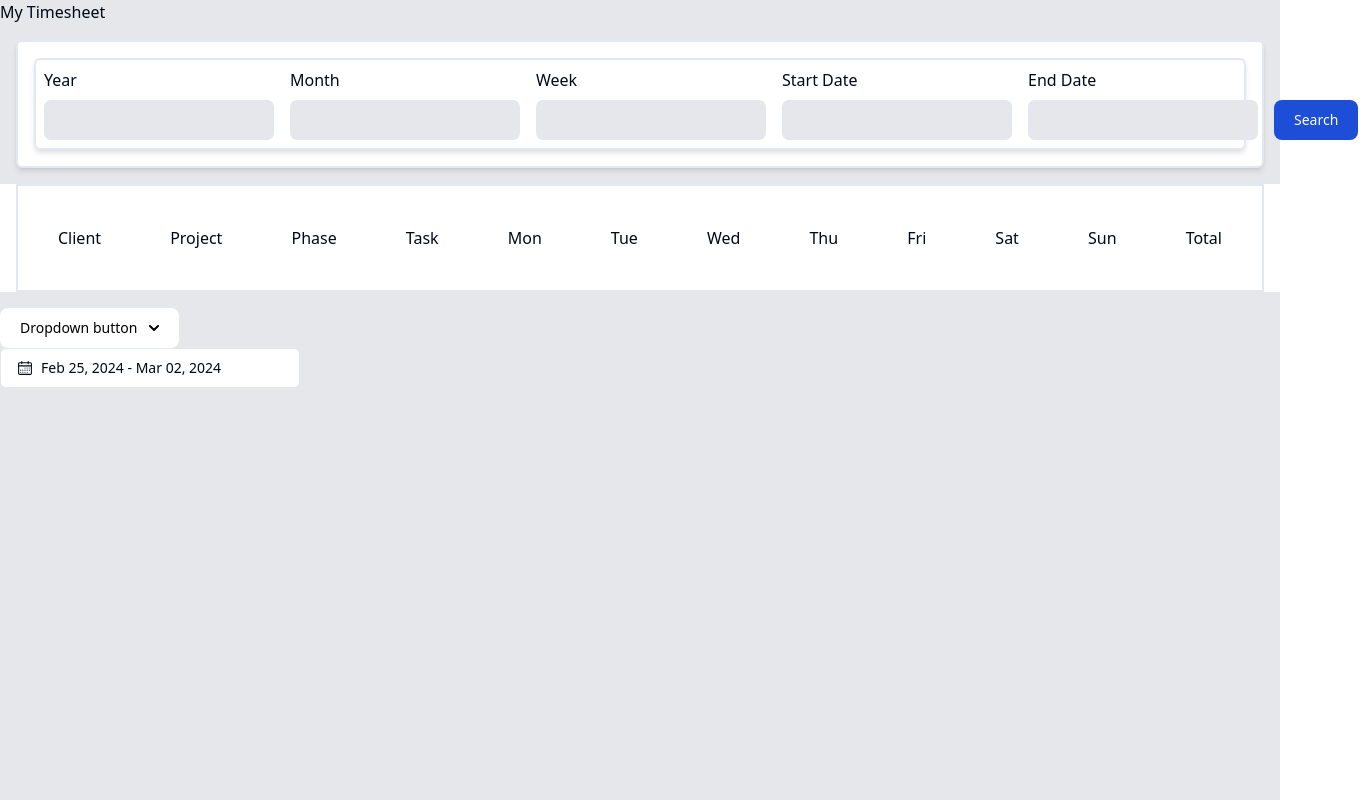
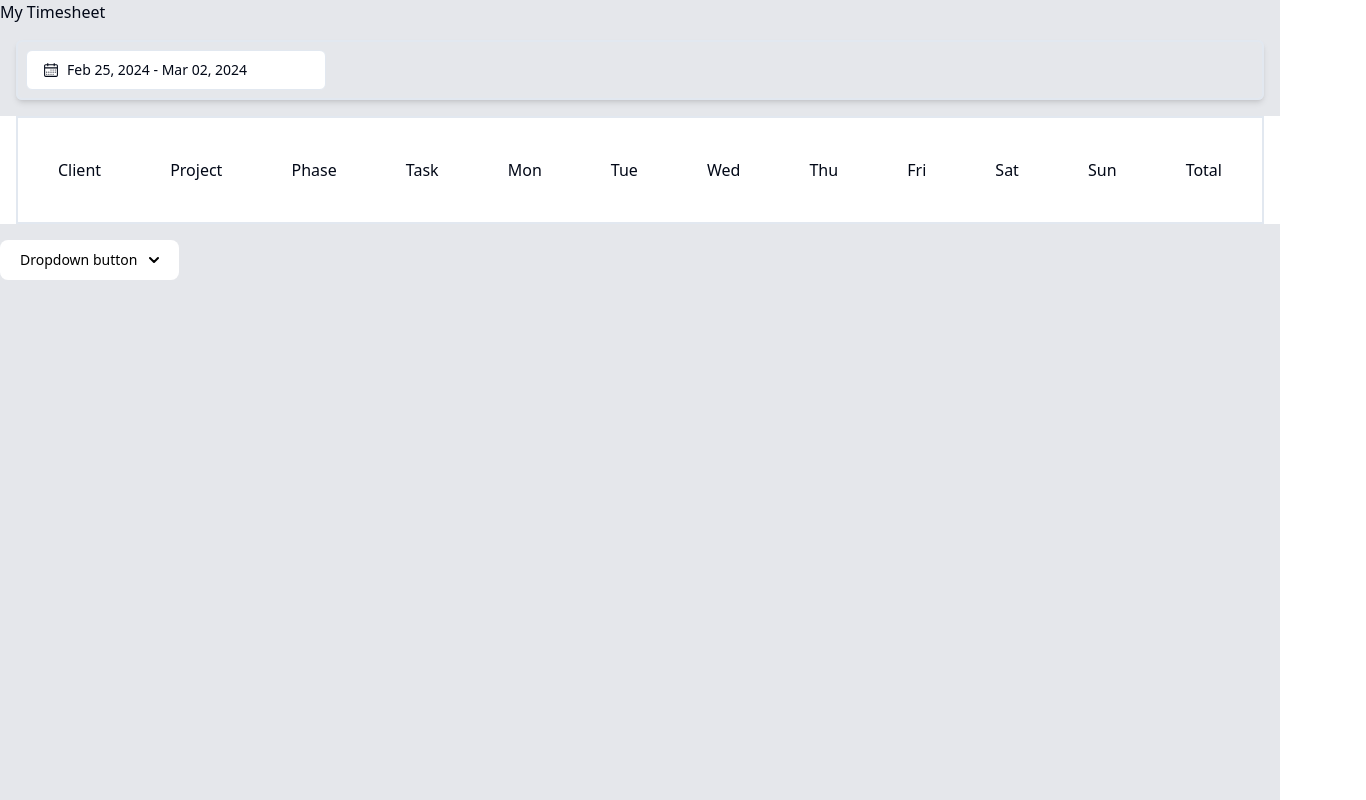
Before and after one commit to Prasanth1711/Timesheet, a Next.js app: page / in a window 1280 px wide. Shown: the whole page, 1366 px wide, since content can reach past the window. Built offline with nearby package versions, Linux system fonts and the light colour scheme.

Commit message:
Hydration Error removedc

```diff
--- a/app/components/TimeSheetHome.tsx
+++ b/app/components/TimeSheetHome.tsx
@@ -1,84 +1,35 @@
+import { Inputs } from "./Inputs"
+import { DatePickerWithRange } from "./Temp"
+
 export const TimeSheetHome = () => {
     return <div>
         <h1>My Timesheet</h1>
-        <div className='bg-white shadow-md rounded-md m-4 border-2'>
+        {/* <Inputs/> */}
         <div className='flex  justify-between shadow-md m-4 rounded-md border-2 '>
             <div className='p-2'>
-                    <p className='font-medium'>Year</p>
-                    <div className="w-30 pt-2">
-                        <div className="relative  min-w-[200px] h-10">
-                            <input
-                                className="peer  h-full bg-gray-200 font-sans font-normal outline outline-0 focus:outline-0 disabled:bg-blue-gray-50 disabled:border-0 transition-all placeholder-shown:border-2 placeholder-shown:border-blue-gray-400 placeholder-shown:border-t-blue-gray-400 border focus:border-2  text-sm px-3 py-2.5 rounded-[7px] border-blue-gray-400 focus:border-gray-900"
-                                placeholder=" " />
+                <DatePickerWithRange />
             </div>
-                    </div>
-                </div>
-                <div className='p-2'>
-                    <p className='font-medium'>Month</p>
-                    <div className="w-30 pt-2">
-                        <div className="relative  min-w-[200px] h-10">
-                            <input
-                                className="peer  h-full bg-gray-200 font-sans font-normal outline outline-0 focus:outline-0 disabled:bg-blue-gray-50 disabled:border-0 transition-all placeholder-shown:border-2 placeholder-shown:border-blue-gray-400 placeholder-shown:border-t-blue-gray-400 border focus:border-2  text-sm px-3 py-2.5 rounded-[7px] border-blue-gray-400 focus:border-gray-900"
-                                placeholder=" " />
-                        </div>
-                    </div>
-                </div>
-                <div className='p-2'>
-                    <p className='font-medium'>Week</p>
-                    <div className="w-30 pt-2">
-                        <div className="relative  min-w-[200px] h-10">
-                            <input
-                                className="peer  h-full bg-gray-200 font-sans font-normal outline outline-0 focus:outline-0 disabled:bg-blue-gray-50 disabled:border-0 transition-all placeholder-shown:border-2 placeholder-shown:border-blue-gray-400 placeholder-shown:border-t-blue-gray-400 border focus:border-2  text-sm px-3 py-2.5 rounded-[7px] border-blue-gray-400 focus:border-gray-900"
-                                placeholder=" " />
-                        </div>
-                    </div>
-                </div>
-                <div className='p-2'>
-                    <p className='font-medium'>Start Date</p>
-                    <div className="w-30 pt-2">
-                        <div className="relative  min-w-[200px] h-10">
-                            <input
-                                className="peer  h-full bg-gray-200 font-sans font-normal outline outline-0 focus:outline-0 disabled:bg-blue-gray-50 disabled:border-0 transition-all placeholder-shown:border-2 placeholder-shown:border-blue-gray-400 placeholder-shown:border-t-blue-gray-400 border focus:border-2  text-sm px-3 py-2.5 rounded-[7px] border-blue-gray-400 focus:border-gray-900"
-                                placeholder=" " />
-                        </div>
-                    </div>
-                </div>
-                <div className='p-2'>
-                    <p className='font-medium'>End Date</p>
-                    <div className="w-30 pt-2">
-                        <div className="relative   h-10">
-                            <input
-                                className="peer  h-full bg-gray-200 font-sans font-normal outline outline-0 focus:outline-0 disabled:bg-blue-gray-50 disabled:border-0 transition-all placeholder-shown:border-2 placeholder-shown:border-blue-gray-400 placeholder-shown:border-t-blue-gray-400 border focus:border-2  text-sm px-3 py-2.5 rounded-[7px] border-blue-gray-400 focus:border-gray-900"
-                                placeholder=" " />
-                        </div>
-                    </div>
-                </div>
-                <div className="flex align-middle justify-center items-end mx-2">
-                    <button type="button" className=" text-white h-10  bg-blue-700 hover:bg-green-400 focus:ring-4 focus:ring-blue-300 font-medium rounded-lg text-sm px-5 py-2 me-2 mb-2 dark:bg-blue-600 dark:hover:bg-blue-700 focus:outline-none dark:focus:ring-blue-800">Search</button>
-                </div>
-            </div>
-
         </div>
         <div className='bg-white'>
             <div className='flex justify-between  m-4 p-10 border-2 '>
                 <p className='font-medium'>Client</p>
-                <p className= 'font-medium'>Project</p>
-                <p className= 'font-medium'>Phase</p>
-                <p className= 'font-medium'>Task</p>
-                <p className= 'font-medium'>Mon</p>
-                <p className= 'font-medium'>Tue</p>
-                <p className= 'font-medium'>Wed</p>
-                <p className= 'font-medium'>Thu</p>
-                <p className= 'font-medium'>Fri</p>
-                <p className= 'font-medium'>Sat</p>
-                <p className= 'font-medium'>Sun</p>
-                <p className= 'font-medium'>Total</p>
+                <p className='font-medium'>Project</p>
+                <p className='font-medium'>Phase</p>
+                <p className='font-medium'>Task</p>
+                <p className='font-medium'>Mon</p>
+                <p className='font-medium'>Tue</p>
+                <p className='font-medium'>Wed</p>
+                <p className='font-medium'>Thu</p>
+                <p className='font-medium'>Fri</p>
+                <p className='font-medium'>Sat</p>
+                <p className='font-medium'>Sun</p>
+                <p className='font-medium'>Total</p>
             </div>
         </div>
         <div>
 
             <button id="dropdownDefaultButton" data-dropdown-toggle="dropdown" className="text-black bg-white focus:ring-4 focus:outline-none font-medium rounded-lg text-sm px-5 py-2.5 text-center inline-flex items-center  dark:focus:ring-blue-800" type="button">Dropdown button <svg className="w-2.5 h-2.5 ms-3" aria-hidden="true" xmlns="http://www.w3.org/2000/svg" fill="none" viewBox="0 0 10 6">
-<path stroke="currentColor" strokeLinecap="round" strokeLinejoin="round" strokeWidth="2" d="m1 1 4 4 4-4"/>
+                <path stroke="currentColor" strokeLinecap="round" strokeLinejoin="round" strokeWidth="2" d="m1 1 4 4 4-4" />
             </svg>
             </button>
 
--- a/app/layout.tsx
+++ b/app/layout.tsx
@@ -34,4 +34,5 @@ export default function RootLayout({
         {children}</body>
     </html>
   );
-}
+
+  }
--- a/app/page.tsx
+++ b/app/page.tsx
@@ -1,11 +1,25 @@
 "use client"
 import {TimeSheetHome} from './components/TimeSheetHome'
 import { DatePickerWithRange } from "./components/Temp";
-export default function Home() {
+import { useEffect, useState } from 'react';
+const Home=() =>{
   return (
+    <Hydrated>
     <main className="w-screen h-screen bg-gray-200">
     <TimeSheetHome/>
-    <DatePickerWithRange/>
     </main>
+    </Hydrated>
   );
 }
+const Hydrated = ({ children }: { children?: any }) => {
+  const [hydration, setHydration] = useState<boolean>(false)
+
+  useEffect(() => {
+    if (typeof window !== 'undefined') {
+      setHydration(true)
+    }
+  }, [])
+  return hydration ? children : null
+}
+
+export default Home
```
Lines whose indentation alone changed are shown as unchanged.
